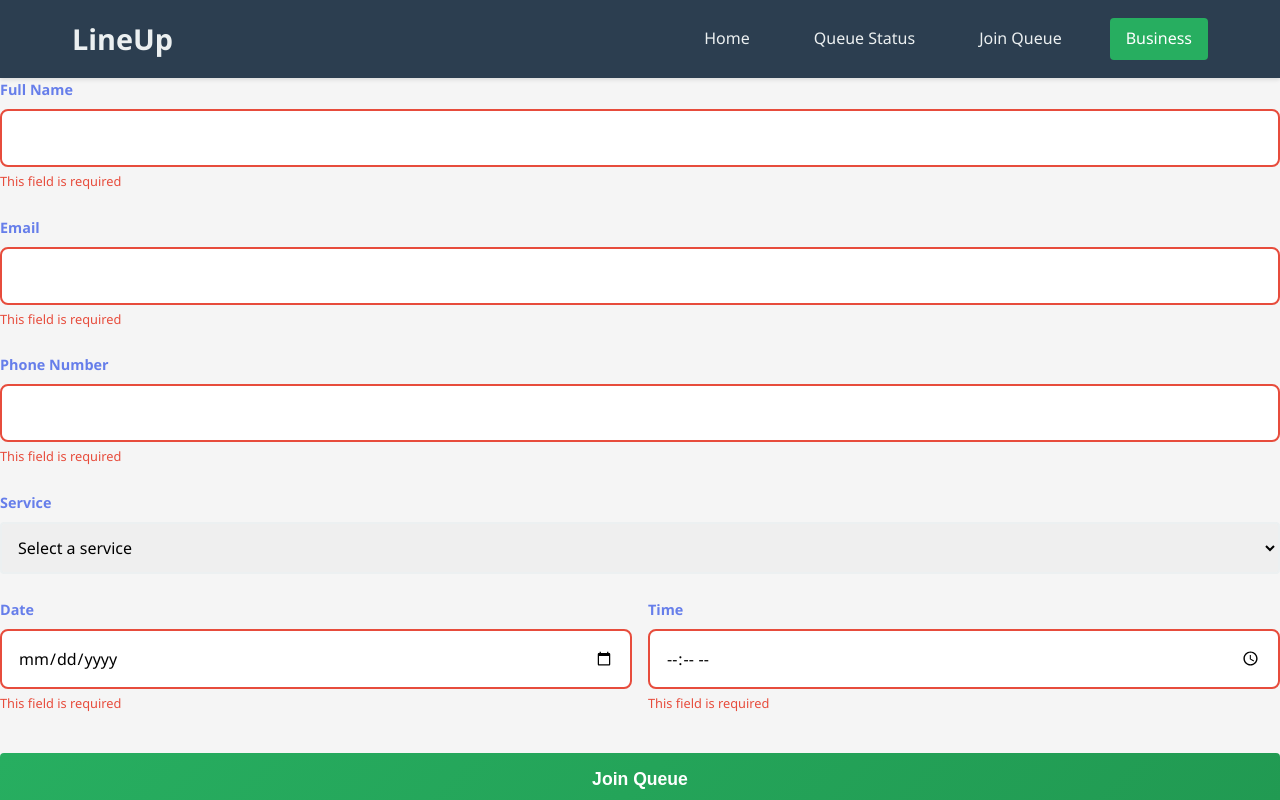
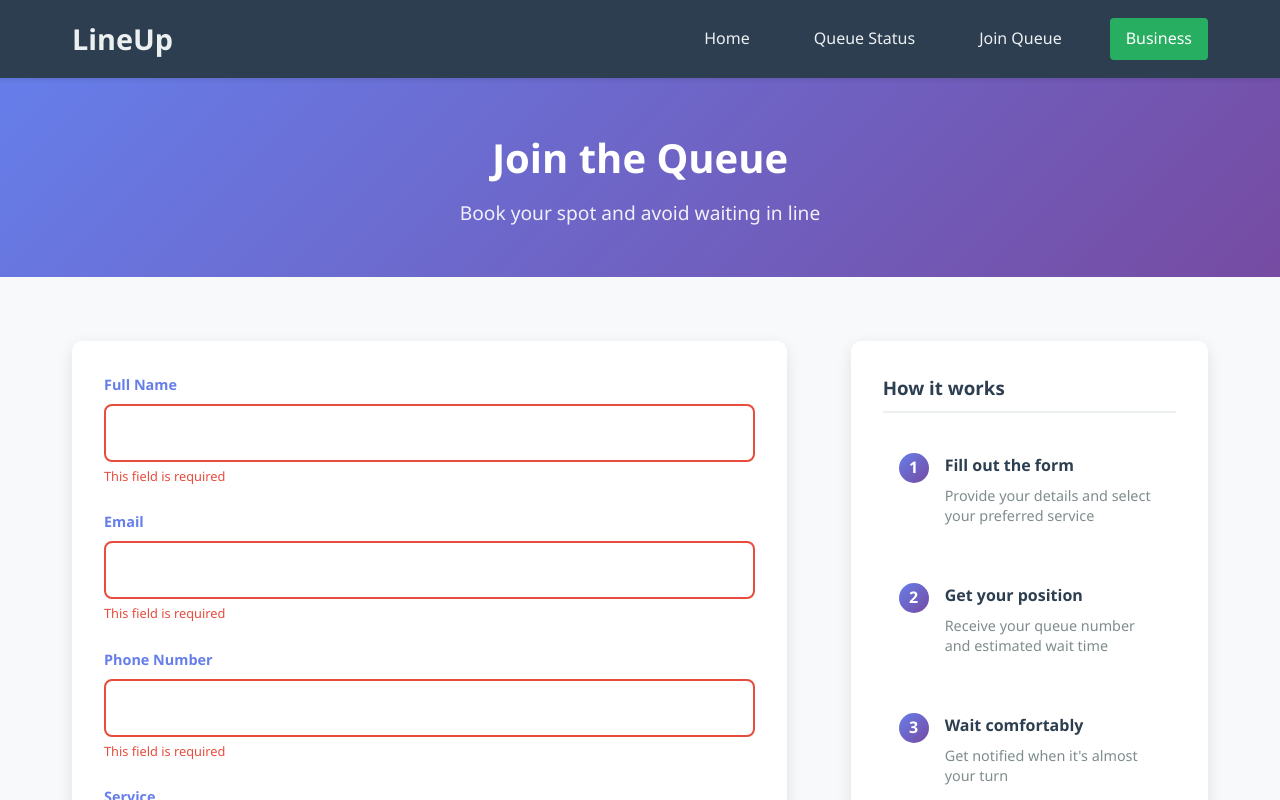
Before and after one commit to Khodor-Jarkas/LineUp, a React (Create React App) app in the folder frontend/: page /join in a window 1280 px wide. Shown: the top 800 px of the page. Built offline with nearby package versions, Linux system fonts and the light colour scheme.

Commit message:
today final changes

```diff
--- a/frontend/src/components/JoinQueueForm.js
+++ b/frontend/src/components/JoinQueueForm.js
@@ -1,6 +1,8 @@
 import React, { useState } from 'react';
 import '../styles/JoinQueueForm.css';
+import { addToQueue, getQueuePosition } from '../data/mockQueueData';
 
+// form for the customer to join the queue
 const JoinQueueForm = () => {
   const [formData, setFormData] = useState({
     name: '',
@@ -9,16 +11,31 @@ const JoinQueueForm = () => {
     service: '',
     date: '',
     time: ''
-  });
+  }
+);
 
+  const [showConfirmation, setShowConfirmation] = useState(false);
+  const [queueInfo, setQueueInfo] = useState(null);
+// handling form data changes
   const handleChange = (e) => {
     setFormData({ ...formData,[e.target.name]: e.target.value});
   };
 
   const handleSubmit = (e) => {
     e.preventDefault();
-    console.log('Booking submitted:', formData);
-    alert('Booking submitted successfully!');
+
+    const newCustomer = addToQueue(formData);
+    const position = getQueuePosition(newCustomer.id);
+
+    setQueueInfo({
+      position: position,
+      customerName: newCustomer.customerName,
+      service: newCustomer.service,
+      estimatedTime: newCustomer.estimatedTime
+    }
+  );
+    setShowConfirmation(true);
+    //
     setFormData({
       name: '',
       email: '',
@@ -26,8 +43,41 @@ const JoinQueueForm = () => {
       service: '',
       date: '',
       time: ''
-    });
+    }
+  );
   };
+//queue join9ing confirmation meassage
+  if (showConfirmation) {
+
+    return (
+      <div className="confirmation-message">
+        <div className="confirmation-content">
+          <div className="success-icon"></div>
+          <h3>Successfully Joined Queue!</h3>
+          <div className="queue-details">
+
+            <p><strong>Name:</strong> {queueInfo.customerName}</p>
+            <p><strong>Service:</strong> {queueInfo.service}</p>
+            <p><strong>Your Position:</strong> #{queueInfo.position}</p>
+            <p><strong>Estimated Wait:</strong> {queueInfo.estimatedTime}</p>
+
+          </div>
+          <button
+            className="view-queue-btn"
+            onClick={() => window.location.href = '/queue'}
+          >
+            View Queue Status
+          </button>
+          <button
+            className="back-btn"
+            onClick={() => setShowConfirmation(false)}
+          >
+            Join Another Queue
+          </button>
+        </div>
+      </div>
+    );
+  }
 
   return (
     <form className="join-queue-form" onSubmit={handleSubmit}>
--- a/frontend/src/data/mockQueueData.js
+++ b/frontend/src/data/mockQueueData.js
@@ -1,4 +1,11 @@
-let mockQueue = [
+// function to store and retrieve queue data from localStorage
+const getStoredQueue = () => {
+  const stored = localStorage.getItem('lineupQueue');
+  if (stored) {
+    return JSON.parse(stored);
+  }
+  // Return initial mock data if nothing in storage
+  return [
     {
       id: 1,
       customerName: 'mhmd waked',
@@ -18,8 +25,15 @@ let mockQueue = [
       email: 'fadeljarkash@gmail.com'
     },
   ];
+};
+
+const saveQueue = (queue) => {
+  localStorage.setItem('lineupQueue', JSON.stringify(queue));
+};
+
 // creating a function to add a customer with his data to the queue
 export const addToQueue = (customerData) => {
+  const currentQueue = getStoredQueue();
   const newCustomer = {
     id: Date.now(),
     customerName: customerData.name,
@@ -30,20 +44,25 @@ export const addToQueue = (customerData) => {
     email: customerData.email
   };
   // new customer is added to the queue
-  mockQueue.push(newCustomer);
+  const updatedQueue = [...currentQueue, newCustomer];
+  saveQueue(updatedQueue);
   return newCustomer;
 };
+
 // status
 export const getQueue = () => {
-  return mockQueue;
+  return getStoredQueue();
 };
+
 // funtion for the customer position in the queue
 export const getQueuePosition = (customerId) => {
-  const waitingCustomers = mockQueue.filter(customer =>
+  const currentQueue = getStoredQueue();
+  const waitingCustomers = currentQueue.filter(customer =>
     customer.status === 'waiting' || customer.status === 'in-progress'
   );
   return waitingCustomers.findIndex(customer => customer.id === customerId) + 1;
 };
+
 // waiting time estimation according to the service type
 const waitingTimeEstimation = (service) => {
   const timeMap = {
@@ -55,4 +74,6 @@ const waitingTimeEstimation = (service) => {
   return timeMap[service] || '15-20 min';
 };
 
+// For backward compatibility
+const mockQueue = getStoredQueue();
 export default mockQueue;
--- a/frontend/src/pages/JoinQueuePage.js
+++ b/frontend/src/pages/JoinQueuePage.js
@@ -1,170 +1,55 @@
-import React, { useState } from 'react';
-import '../styles/JoinQueueForm.css';
-import { addToQueue, getQueuePosition } from '../data/mockQueueData';
+import React from 'react';
+import components from '../components/Index.js';
+import '../styles/JoinQueuePage.css';
 
-// form for the customer to join the queue
-const JoinQueueForm = () => {
-  const [formData, setFormData] = useState({
-    name: '',
-    email: '',
-    phone: '',
-    service: '',
-    date: '',
-    time: ''
-  }
-);
-
-  const [showConfirmation, setShowConfirmation] = useState(false);
-  const [queueInfo, setQueueInfo] = useState(null);
-// handling form data changes
-  const handleChange = (e) => {
-    setFormData({ ...formData,[e.target.name]: e.target.value});
-  };
-
-  const handleSubmit = (e) => {
-    e.preventDefault();
-
-    const newCustomer = addToQueue(formData);
-    const position = getQueuePosition(newCustomer.id);
-
-    setQueueInfo({
-      position: position,
-      customerName: newCustomer.customerName,
-      service: newCustomer.service,
-      estimatedTime: newCustomer.estimatedTime
-    }
-  );
-    setShowConfirmation(true);
-    //
-    setFormData({
-      name: '',
-      email: '',
-      phone: '',
-      service: '',
-      date: '',
-      time: ''
-    }
-  );
-  };
-//queue join9ing confirmation meassage
-  if (showConfirmation) {
-
-    return (
-      <div className="confirmation-message">
-        <div className="confirmation-content">
-          <div className="success-icon"></div>
-          <h3>Successfully Joined Queue!</h3>
-          <div className="queue-details">
-
-            <p><strong>Name:</strong> {queueInfo.customerName}</p>
-            <p><strong>Service:</strong> {queueInfo.service}</p>
-            <p><strong>Your Position:</strong> #{queueInfo.position}</p>
-            <p><strong>Estimated Wait:</strong> {queueInfo.estimatedTime}</p>
-
-          </div>
-          <button
-            className="view-queue-btn"
-            onClick={() => window.location.href = '/queue'}
-          >
-            View Queue Status
-          </button>
-          <button
-            className="back-btn"
-            onClick={() => setShowConfirmation(false)}
-          >
-            Join Another Queue
-          </button>
-        </div>
-      </div>
-    );
-  }
+const JoinQueuePage = () => {
+  const { JoinQueueForm } = components;
 
   return (
-    <form className="join-queue-form" onSubmit={handleSubmit}>
-      <div className="form-group">
-        <label htmlFor="name">Full Name</label>
-        <input
-          type="text"
-          id="name"
-          name="name"
-          value={formData.name}
-          onChange={handleChange}
-          required
-        />
-      </div>
-
-      <div className="form-group">
-        <label htmlFor="email">Email</label>
-        <input
-          type="email"
-          id="email"
-          name="email"
-          value={formData.email}
-          onChange={handleChange}
-          required
-        />
-      </div>
-
-      <div className="form-group">
-        <label htmlFor="phone">Phone Number</label>
-        <input
-          type="tel"
-          id="phone"
-          name="phone"
-          value={formData.phone}
-          onChange={handleChange}
-          required
-        />
-      </div>
-
-      <div className="form-group">
-        <label htmlFor="service">Service</label>
-        <select
-          id="service"
-          name="service"
-          value={formData.service}
-          onChange={handleChange}
-          required
-        >
-          <option value="">Select a service</option>
-          <option value="haircut">Haircut</option>
-          <option value="manicure">Manicure</option>
-          <option value="massage">Massage</option>
-          <option value="consultation">Consultation</option>
-        </select>
-      </div>
-
-      <div className="form-row">
-        <div className="form-group">
-          <label htmlFor="date">Date</label>
-          <input
-            type="date"
-            id="date"
-            name="date"
-            value={formData.date}
-            onChange={handleChange}
-            required
-          />
-        </div>
-
-        <div className="form-group">
-          <label htmlFor="time">Time</label>
-          <input
-            type="time"
-            id="time"
-            name="time"
-            value={formData.time}
-            onChange={handleChange}
-            required
-          />
+    <div className="join-queue-page">
+      <div className="page-header">
+        <div className="container">
+          <h1>Join the Queue</h1>
+          <p>Book your spot and avoid waiting in line</p>
         </div>
       </div>
 
-      <button type="submit" className="submit-btn">
-        Join Queue
-      </button>
-    </form>
+      <div className="page-content">
+        <div className="container">
+          <div className="form-container">
+            <JoinQueueForm />
+          </div>
+
+          <div className="info-sidebar">
+            <h3>How it works</h3>
+            <div className="info-item">
+              <span className="info-number">1</span>
+              <div className="info-content">
+                <h4>Fill out the form</h4>
+                <p>Provide your details and select your preferred service</p>
+              </div>
+            </div>
+
+            <div className="info-item">
+              <span className="info-number">2</span>
+              <div className="info-content">
+                <h4>Get your position</h4>
+                <p>Receive your queue number and estimated wait time</p>
+              </div>
+            </div>
+
+            <div className="info-item">
+              <span className="info-number">3</span>
+              <div className="info-content">
+                <h4>Wait comfortably</h4>
+                <p>Get notified when it's almost your turn</p>
+              </div>
+            </div>
+          </div>
+        </div>
+      </div>
+    </div>
   );
 };
 
-export default JoinQueueForm;
+export default JoinQueuePage;
--- a/frontend/src/pages/QueueStatusPage.js
+++ b/frontend/src/pages/QueueStatusPage.js
@@ -1,16 +1,21 @@
 import React from 'react';
 import components from '../components/Index.js';
 import '../styles/QueueStatusPage.css';
+import { getQueue } from '../data/mockQueueData';
+// status
+const QueueStatusPage = () => {
+  const { QueueList } = components;
+  const currentQueue = getQueue();
 
-const QueueStatusPage = () => {
-  const { QueueList, mockQueue } = components;
+  const waitingCount = currentQueue.filter(item => item.status === 'waiting').length;
+  const inProgressCount = currentQueue.filter(item => item.status === 'in-progress').length;
 
   return (
     <div className="queue-status-page">
       <div className="page-header">
         <div className="container">
           <h1>Current Queue Status</h1>
-          <p>Real-time updates on queue positions and wait times</p>
+          <p>Real time updating on queue position & waiting time</p>
         </div>
       </div>
 
@@ -21,16 +26,21 @@ const QueueStatusPage = () => {
               <h2>Today's Queue</h2>
               <div className="queue-stats">
                 <div className="stat">
-                  <span className="stat-number">{mockQueue.length}</span>
+                  <span className="stat-number">{currentQueue.length}</span>
                   <span className="stat-label">Total in Queue</span>
                 </div>
                 <div className="stat">
-                  <span className="stat-number">15</span>
-                  <span className="stat-label">Avg Wait Time (min)</span>
+                  <span className="stat-number">{waitingCount}</span>
+                  <span className="stat-label">Waiting</span>
+                </div>
+                <div className="stat">
+                  <span className="stat-number">{inProgressCount}</span>
+                  <span className="stat-label">In Progress</span>
                 </div>
               </div>
             </div>
-            <QueueList queue={mockQueue} />
+
+            <QueueList queue={currentQueue} />
           </div>
 
           <div className="wait-time-info">
```
Also changed, not shown: 1 other file (tests, documents, lock files or other folders). Lines whose indentation alone changed are shown as unchanged.
